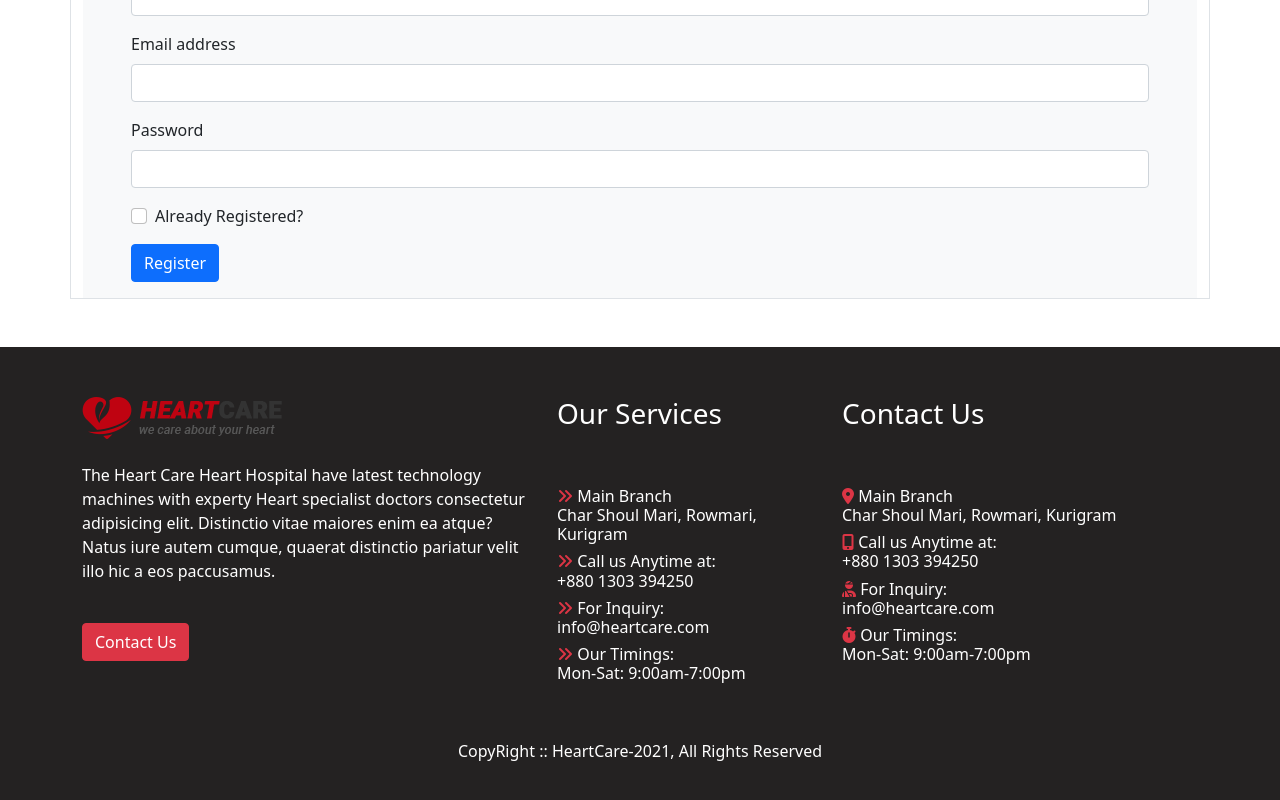
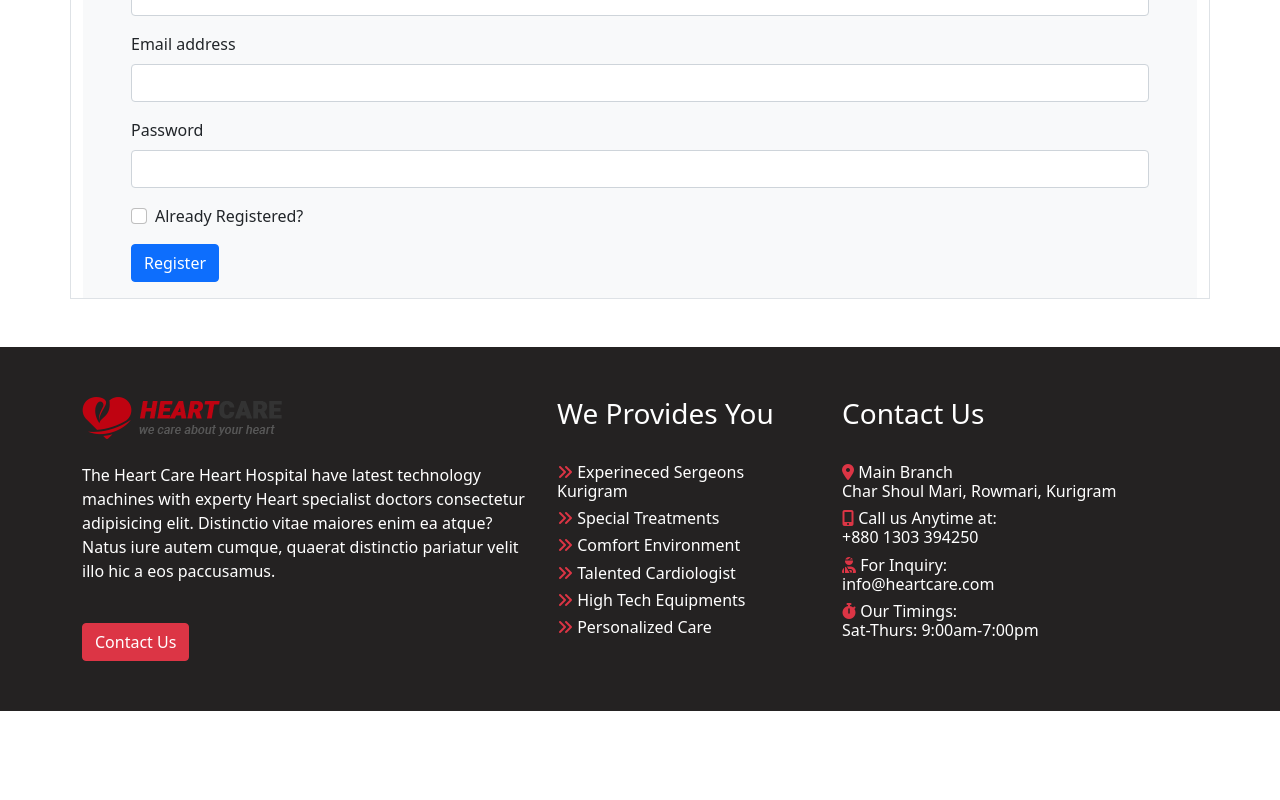
Before and after one commit to Rjrazu/hospital-related-project, a React (Create React App) app: page /login in a window 1280 px wide. Shown: the part 420-1220 px from the top of the page. After the commit the page ends 1131 px from the top, so only its background shows below. Built offline with nearby package versions, Linux system fonts and the light colour scheme; no server answers.

Commit message:
Special Route Set Upt

```diff
--- a/src/componants/AllServices/AllServices.js
+++ b/src/componants/AllServices/AllServices.js
@@ -7,12 +7,12 @@ const AllServices = () => {
     const [services, setServices] = useState([])
 
     useEffect(() => {
-        fetch('./services.json')
+        fetch("./services.json")
             .then(res => res.json())
-            .then(data => setServices(data))
+            .then(data => setServices(data.services))
     }, [])
     return (
-        <div className="mb-5">
+        <div className="mb-5 mt-5">
             <Container>
                 <div className="text-center mb-4">
                     <h4 className="text-danger">Our Departments</h4>
--- a/src/componants/CoreService/CoreService.js
+++ b/src/componants/CoreService/CoreService.js
@@ -13,18 +13,18 @@ const CoreService = () => {
                             <Col lg={6}>
                             </Col>
                             <Col lg={6}>
-                                <Button variant="warning mb-1"><span className="text-danger"><i class="fas fa-angle-double-right"></i></span> Experineced Sergeons</Button> <br />
-                                <Button variant="warning mb-1"><span className="text-danger"><i class="fas fa-angle-double-right"></i></span>Special Treatments</Button> <br />
-                                <Button variant="warning mb-1"><span className="text-danger"><i class="fas fa-angle-double-right"></i></span>Comfort Environment</Button> <br />
-                                <Button variant="warning mb-1"><span className="text-danger"><i class="fas fa-angle-double-right"></i></span> Talented Cardiologist</Button> <br />
-                                <Button variant="warning mb-1"><span className="text-danger"><i class="fas fa-angle-double-right"></i></span> High Tech Equipments</Button> <br />
-                                <Button variant="warning mb-1"><span className="text-danger"><i class="fas fa-angle-double-right"></i></span> Personalized Care</Button> <br />
+                                <Button variant="secondary mb-1"><span className="text-danger"><i className="fas fa-angle-double-right"></i></span> Experineced Sergeons</Button> <br />
+                                <Button variant="secondary mb-1"><span className="text-danger"><i className="fas fa-angle-double-right"></i></span>Special Treatments</Button> <br />
+                                <Button variant="secondary mb-1"><span className="text-danger"><i className="fas fa-angle-double-right"></i></span>Comfort Environment</Button> <br />
+                                <Button variant="secondary mb-1"><span className="text-danger"><i className="fas fa-angle-double-right"></i></span> Talented Cardiologist</Button> <br />
+                                <Button variant="secondary mb-1"><span className="text-danger"><i className="fas fa-angle-double-right"></i></span> High Tech Equipments</Button> <br />
+                                <Button variant="secondary mb-1"><span className="text-danger"><i className="fas fa-angle-double-right"></i></span> Personalized Care</Button> <br />
                             </Col>
                         </Row>
                     </Col>
                     <Col lg={7} className="text-white">
                         <h3>Experienced Surgeons</h3>
-                        <p><span className="text-white graduation"><i class="fas fa-graduation-cap"></i></span> Ut finibus sem in erat pretium, ultrices semper lorem aliquet. Nulla ultricies sagittis tellus at elementum. Cras consectetur congue diam nec imperdiet. Phasellus accumsan faucibus lectus.</p> <br />
+                        <p><span className="text-white graduation"><i className="fas fa-graduation-cap"></i></span> Ut finibus sem in erat pretium, ultrices semper lorem aliquet. Nulla ultricies sagittis tellus at elementum. Cras consectetur congue diam nec imperdiet. Phasellus accumsan faucibus lectus.</p> <br />
                         <h6>
                             Vestibulum gravida massa ac sem potitor, ac effic.
                         </h6>
--- a/src/componants/Footer/Footer.js
+++ b/src/componants/Footer/Footer.js
@@ -3,7 +3,8 @@ import { Col, Container, Row } from 'react-bootstrap';
 import './Footer.css';
 import icon from '../../images/logo.png'
 
-const Footer = () => {
+const
+    Footer = () => {
         return (
 
             <Container fluid className="  footer text-white">
@@ -19,26 +20,25 @@ const Footer = () => {
                         </Col>
 
                         <Col lg={3}>
-                        <h3>Our Services</h3> <br /><br />
-                        <h6 className="mb-2"><span className="text-danger"><i class="fas fa-angle-double-right"></i></span> Main Branch <br /> Char Shoul Mari, Rowmari, Kurigram</h6>
-                        <h6 className="mb-2"> <span className="text-danger"><i class="fas fa-angle-double-right"></i></span> Call us Anytime at: <br /> +880 1303 394250</h6>
-                        <h6 className="mb-2"><span className="text-danger"><i class="fas fa-angle-double-right"></i></span> For Inquiry: <br />info@heartcare.com</h6>
-                        <h6 className="mb-2"><span className="text-danger"><i class="fas fa-angle-double-right"></i></span><span className="text-danger"></span> Our Timings: <br />Mon-Sat: 9:00am-7:00pm</h6>
+                            <h3>We Provides You</h3> <br />
+                            <h6 className="mb-2"><span className="text-danger"><i className="fas fa-angle-double-right"></i></span> Experineced Sergeons Kurigram</h6>
+                            <h6 className="mb-2"> <span className="text-danger"><i className="fas fa-angle-double-right"></i></span> Special Treatments</h6>
+                            <h6 className="mb-2"><span className="text-danger"><i className="fas fa-angle-double-right"></i></span> Comfort Environment</h6>
+                            <h6 className="mb-2"><span className="text-danger"><i className="fas fa-angle-double-right"></i></span><span className="text-danger"></span> Talented Cardiologist</h6>
+                            <h6 className="mb-2"><span className="text-danger"><i className="fas fa-angle-double-right"></i></span><span className="text-danger"></span> High Tech Equipments</h6>
+                            <h6 className="mb-2"><span className="text-danger"><i className="fas fa-angle-double-right"></i></span><span className="text-danger"></span> Personalized Care</h6>
                         </Col>
 
                         <Col lg={4}>
-                        <h3>Contact Us</h3> <br /><br />
-                        <h6 className="mb-2"><span className="text-danger"><i class="fas fa-map-marker-alt"></i></span> Main Branch <br /> Char Shoul Mari, Rowmari, Kurigram</h6>
-                        <h6 className="mb-2"> <span className="text-danger"><i class="fas fa-mobile-alt"></i></span> Call us Anytime at: <br /> +880 1303 394250</h6>
-                        <h6 className="mb-2"><span className="text-danger"><i class="fas fa-user-injured"></i></span> For Inquiry: <br />info@heartcare.com</h6>
-                        <h6 className="mb-2"><span className="text-danger"></span><span className="text-danger"><i class="fas fa-stopwatch"></i></span> Our Timings: <br />Mon-Sat: 9:00am-7:00pm</h6>
+                            <h3>Contact Us</h3> <br />
+                            <h6 className="mb-2"><span className="text-danger"><i className="fas fa-map-marker-alt"></i></span> Main Branch <br /> Char Shoul Mari, Rowmari, Kurigram</h6>
+                            <h6 className="mb-2"> <span className="text-danger"><i className="fas fa-mobile-alt"></i></span> Call us Anytime at: <br /> +880 1303 394250</h6>
+                            <h6 className="mb-2"><span className="text-danger"><i className="fas fa-user-injured"></i></span> For Inquiry: <br />info@heartcare.com</h6>
+                            <h6 className="mb-2"><span className="text-danger"></span><span className="text-danger"><i className="fas fa-stopwatch"></i></span> Our Timings: <br />Sat-Thurs: 9:00am-7:00pm</h6>
                         </Col>
 
                     </Row>
                 </Container>
-            <div className="text-center mt-5">
-                <p>CopyRight :: HeartCare-2021, All Rights Reserved</p>
-            </div>
             </Container>
         );
     };
--- a/src/componants/Header/Header.js
+++ b/src/componants/Header/Header.js
@@ -80,7 +80,7 @@ const Header = () => {
                         {user?.uid
                             ?
                             <div>
-                                <h6 className="d-inline me-1"> <span className="text-danger"><i class="far fa-user"></i></span> {user.displayName}</h6>
+                                <h6 className="d-inline me-1"> <span className="text-danger"><i className="far fa-user"></i></span> {user.displayName}</h6>
                                 <Button onClick={logOut} variant="success">Logout</Button>
                             </div>
                             :
--- a/src/componants/Services/Services.js
+++ b/src/componants/Services/Services.js
@@ -1,8 +1,9 @@
 import React from 'react';
 import { Button, Card, Col } from 'react-bootstrap';
+import { Link } from 'react-router-dom';
 
 const Services = (props) => {
-    const { name, description, image } = props.program;
+    const { name, description, image, id } = props.program;
 
     return (
         <div className="">
@@ -13,7 +14,7 @@ const Services = (props) => {
                     <Card.Body>
                         <Card.Title> {name}</Card.Title>
                         <p> {description}</p>
-                        <Button variant="success">Click For Details</Button>
+                        <Link to={`/services/${id}`} > <Button variant="success"> Click For Details</Button> </Link>
                     </Card.Body>
                 </Card>
             </Col>
--- a/src/hooks/useFirebase.js
+++ b/src/hooks/useFirebase.js
@@ -28,7 +28,7 @@ const useFirebase = () => {
             setLoading(false);
         });
         return () => unsubscribe;
-    }, [auth])
+    }, [])
 
     const logOut = () => {
         setLoading(true);
```
Also changed, not shown: public/Services.json (+11 -9 lines), src/App.js (+6 -2 lines), src/componants/Service/Service.js (added, +42 -0 lines). Lines whose indentation alone changed are shown as unchanged.
